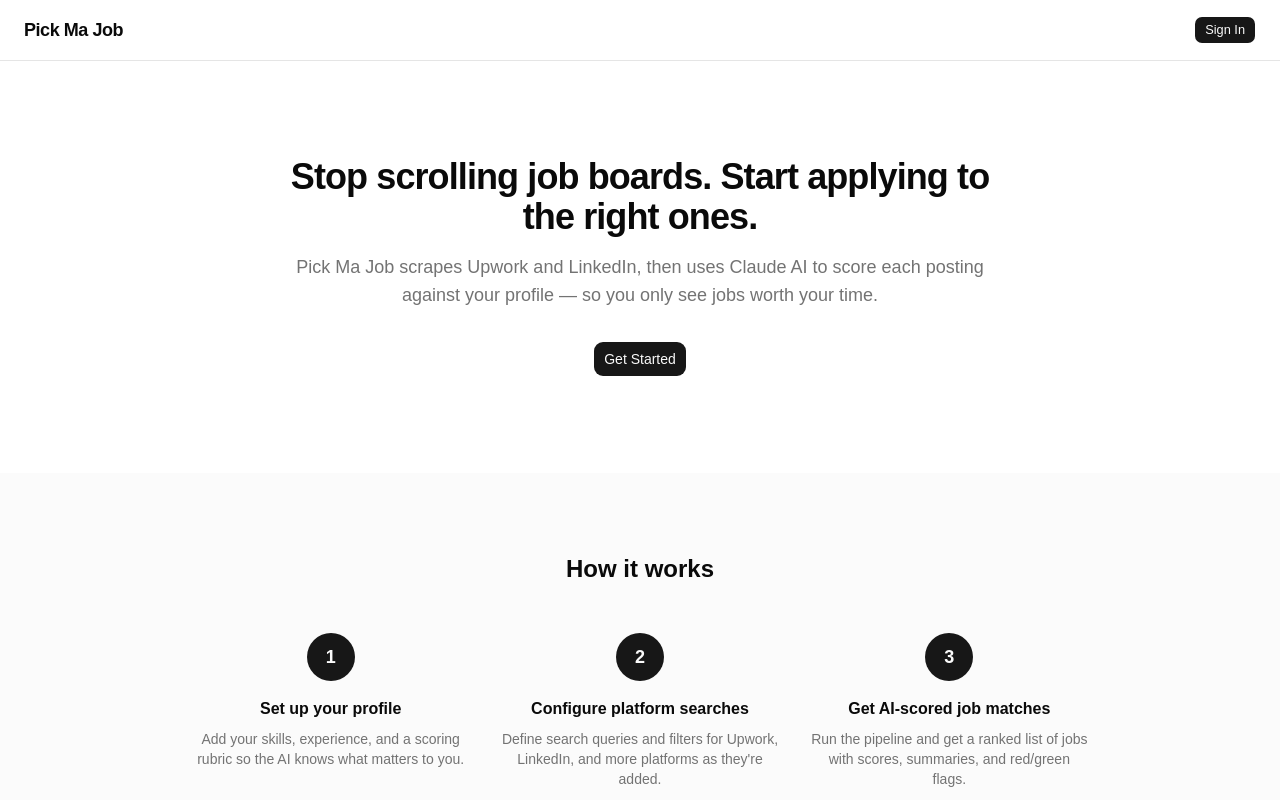
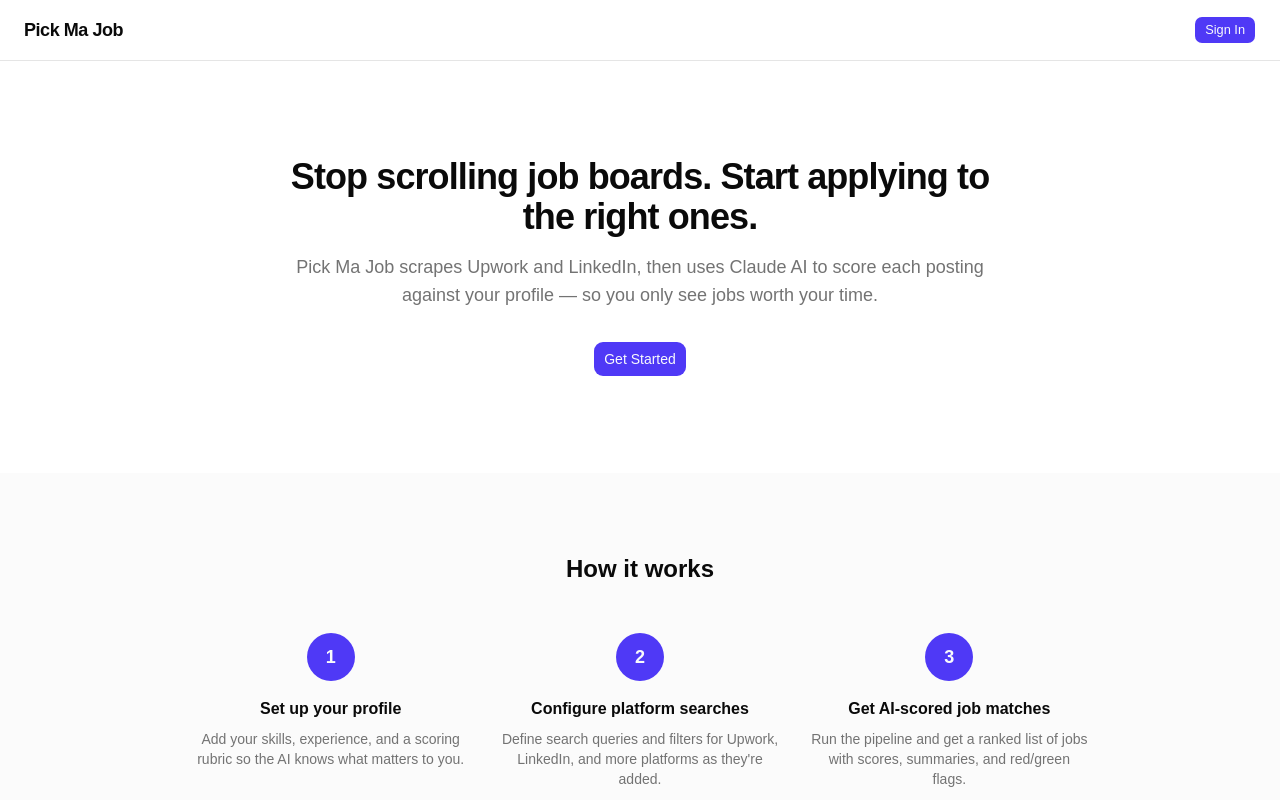
Before and after one commit to WallerTheDeveloper/pick-ma-job, a React (Vite) app in the folder frontend/: page / in a window 1280 px wide. Shown: the top 800 px of the page. Built offline with nearby package versions, Linux system fonts and the light colour scheme.

Commit message:
feat: redesigned app adding more professional colors

```diff
--- a/frontend/src/components/layout/app-shell.tsx
+++ b/frontend/src/components/layout/app-shell.tsx
@@ -1,20 +1,21 @@
 import { NavLink, Outlet } from "react-router";
+import { LayoutDashboard, FileSearch, User, Settings, Shield, LogOut } from "lucide-react";
 import { Separator } from "@/components/ui/separator";
 import { Button } from "@/components/ui/button";
 import { useAuth } from "@/hooks/use-auth";
 
 const navItems = [
-  { to: "/dashboard", label: "Dashboard" },
-  { to: "/results", label: "Results" },
-  { to: "/profile", label: "Profile" },
-  { to: "/search-config", label: "Search Config" },
+  { to: "/dashboard", label: "Dashboard", icon: LayoutDashboard },
+  { to: "/results", label: "Results", icon: FileSearch },
+  { to: "/profile", label: "Profile", icon: User },
+  { to: "/search-config", label: "Search Config", icon: Settings },
 ] as const;
 
 const navLinkClass = ({ isActive }: { isActive: boolean }) =>
-  `block rounded-md px-3 py-2 text-sm font-medium transition-colors ${
+  `flex items-center gap-2.5 rounded-md px-3 py-2 text-sm font-medium transition-colors ${
     isActive
-      ? "bg-sidebar-accent text-sidebar-accent-foreground"
-      : "text-sidebar-foreground/70 hover:bg-sidebar-accent/50 hover:text-sidebar-accent-foreground"
+      ? "bg-sidebar-primary text-sidebar-primary-foreground"
+      : "text-sidebar-foreground/70 hover:bg-sidebar-accent hover:text-sidebar-accent-foreground"
   }`;
 
 export function AppShell() {
@@ -22,28 +23,30 @@ export function AppShell() {
 
   return (
     <div className="flex min-h-screen">
-      <aside className="w-60 border-r border-border bg-sidebar text-sidebar-foreground flex flex-col">
+      <aside className="w-60 border-r border-sidebar-border bg-sidebar text-sidebar-foreground flex flex-col">
         <div className="px-4 py-5">
-          <h1 className="text-lg font-semibold tracking-tight">Pick Ma Job</h1>
+          <h1 className="text-lg font-semibold tracking-tight text-sidebar-primary">Pick Ma Job</h1>
         </div>
-        <Separator />
+        <Separator className="bg-sidebar-border" />
         <nav className="flex-1 px-3 py-4 space-y-1">
-          {navItems.map(({ to, label }) => (
+          {navItems.map(({ to, label, icon: Icon }) => (
             <NavLink
               key={to}
               to={to}
               className={navLinkClass}
             >
+              <Icon className="h-4 w-4 shrink-0" />
               {label}
             </NavLink>
           ))}
           {user?.is_admin && (
             <NavLink to="/admin" className={navLinkClass}>
+              <Shield className="h-4 w-4 shrink-0" />
               Admin
             </NavLink>
           )}
         </nav>
-        <Separator />
+        <Separator className="bg-sidebar-border" />
         <div className="px-3 py-4 space-y-2">
           {user && (
             <p className="truncate px-3 text-xs text-sidebar-foreground/60">
@@ -53,10 +56,11 @@ export function AppShell() {
           <Button
             variant="ghost"
             size="sm"
-            className="w-full justify-start"
+            className="w-full justify-start gap-2 text-sidebar-foreground/70 hover:text-sidebar-foreground"
             onClick={() => logout()}
             disabled={logoutStatus === "pending"}
           >
+            <LogOut className="h-4 w-4" />
             {logoutStatus === "pending" ? "Signing out..." : "Sign out"}
           </Button>
         </div>
--- a/frontend/src/components/score-badge.tsx
+++ b/frontend/src/components/score-badge.tsx
@@ -7,10 +7,8 @@ interface ScoreBadgeProps {
 }
 
 function getScoreColor(score: number): string {
-  if (score >= 9) return "bg-green-600 text-white";
-  if (score >= 7) return "bg-blue-600 text-white";
-  if (score >= 5) return "bg-yellow-500 text-black";
-  if (score >= 3) return "bg-orange-500 text-white";
+  if (score >= 7) return "bg-green-600 text-white";
+  if (score >= 4) return "bg-yellow-500 text-black";
   return "bg-red-600 text-white";
 }
 
--- a/frontend/src/index.css
+++ b/frontend/src/index.css
@@ -55,32 +55,32 @@
     --card-foreground: oklch(0.145 0 0);
     --popover: oklch(1 0 0);
     --popover-foreground: oklch(0.145 0 0);
-    --primary: oklch(0.205 0 0);
-    --primary-foreground: oklch(0.985 0 0);
+    --primary: oklch(0.511 0.262 276.966);
+    --primary-foreground: oklch(0.984 0.003 247.858);
     --secondary: oklch(0.97 0 0);
     --secondary-foreground: oklch(0.205 0 0);
     --muted: oklch(0.97 0 0);
     --muted-foreground: oklch(0.556 0 0);
-    --accent: oklch(0.97 0 0);
-    --accent-foreground: oklch(0.205 0 0);
+    --accent: oklch(0.962 0.018 272.314);
+    --accent-foreground: oklch(0.457 0.240 276.966);
     --destructive: oklch(0.577 0.245 27.325);
     --border: oklch(0.922 0 0);
     --input: oklch(0.922 0 0);
-    --ring: oklch(0.708 0 0);
-    --chart-1: oklch(0.87 0 0);
-    --chart-2: oklch(0.556 0 0);
-    --chart-3: oklch(0.439 0 0);
-    --chart-4: oklch(0.371 0 0);
-    --chart-5: oklch(0.269 0 0);
+    --ring: oklch(0.511 0.262 276.966);
+    --chart-1: oklch(0.511 0.262 276.966);
+    --chart-2: oklch(0.623 0.214 276.966);
+    --chart-3: oklch(0.698 0.155 190.574);
+    --chart-4: oklch(0.769 0.188 70.08);
+    --chart-5: oklch(0.645 0.246 16.439);
     --radius: 0.625rem;
-    --sidebar: oklch(0.985 0 0);
+    --sidebar: oklch(0.968 0.012 264.742);
     --sidebar-foreground: oklch(0.145 0 0);
-    --sidebar-primary: oklch(0.205 0 0);
-    --sidebar-primary-foreground: oklch(0.985 0 0);
-    --sidebar-accent: oklch(0.97 0 0);
-    --sidebar-accent-foreground: oklch(0.205 0 0);
-    --sidebar-border: oklch(0.922 0 0);
-    --sidebar-ring: oklch(0.708 0 0);
+    --sidebar-primary: oklch(0.511 0.262 276.966);
+    --sidebar-primary-foreground: oklch(0.984 0.003 247.858);
+    --sidebar-accent: oklch(0.932 0.032 272.314);
+    --sidebar-accent-foreground: oklch(0.457 0.240 276.966);
+    --sidebar-border: oklch(0.910 0.022 272.314);
+    --sidebar-ring: oklch(0.511 0.262 276.966);
 }
 
 .dark {
@@ -90,31 +90,31 @@
     --card-foreground: oklch(0.985 0 0);
     --popover: oklch(0.205 0 0);
     --popover-foreground: oklch(0.985 0 0);
-    --primary: oklch(0.922 0 0);
-    --primary-foreground: oklch(0.205 0 0);
+    --primary: oklch(0.623 0.214 276.966);
+    --primary-foreground: oklch(0.145 0 0);
     --secondary: oklch(0.269 0 0);
     --secondary-foreground: oklch(0.985 0 0);
     --muted: oklch(0.269 0 0);
     --muted-foreground: oklch(0.708 0 0);
-    --accent: oklch(0.269 0 0);
-    --accent-foreground: oklch(0.985 0 0);
+    --accent: oklch(0.269 0.055 264.536);
+    --accent-foreground: oklch(0.873 0.095 264.536);
     --destructive: oklch(0.704 0.191 22.216);
     --border: oklch(1 0 0 / 10%);
     --input: oklch(1 0 0 / 15%);
-    --ring: oklch(0.556 0 0);
-    --chart-1: oklch(0.87 0 0);
-    --chart-2: oklch(0.556 0 0);
-    --chart-3: oklch(0.439 0 0);
-    --chart-4: oklch(0.371 0 0);
-    --chart-5: oklch(0.269 0 0);
-    --sidebar: oklch(0.205 0 0);
+    --ring: oklch(0.623 0.214 276.966);
+    --chart-1: oklch(0.623 0.214 276.966);
+    --chart-2: oklch(0.698 0.155 190.574);
+    --chart-3: oklch(0.769 0.188 70.08);
+    --chart-4: oklch(0.645 0.246 16.439);
+    --chart-5: oklch(0.555 0.163 276.966);
+    --sidebar: oklch(0.205 0.044 264.536);
     --sidebar-foreground: oklch(0.985 0 0);
-    --sidebar-primary: oklch(0.488 0.243 264.376);
-    --sidebar-primary-foreground: oklch(0.985 0 0);
-    --sidebar-accent: oklch(0.269 0 0);
-    --sidebar-accent-foreground: oklch(0.985 0 0);
+    --sidebar-primary: oklch(0.623 0.214 276.966);
+    --sidebar-primary-foreground: oklch(0.145 0 0);
+    --sidebar-accent: oklch(0.269 0.055 264.536);
+    --sidebar-accent-foreground: oklch(0.873 0.095 264.536);
     --sidebar-border: oklch(1 0 0 / 10%);
-    --sidebar-ring: oklch(0.556 0 0);
+    --sidebar-ring: oklch(0.623 0.214 276.966);
 }
 
 @layer base {
--- a/frontend/src/pages/dashboard.tsx
+++ b/frontend/src/pages/dashboard.tsx
@@ -1,7 +1,7 @@
 /** Dashboard page — welcome, stats, pipeline trigger, run status. */
 
 import { useQuery } from "@tanstack/react-query";
-import { Loader2, CheckCircle2, XCircle, Clock } from "lucide-react";
+import { Loader2, CheckCircle2, XCircle, Clock, Play, UserCircle, Settings2 } from "lucide-react";
 import { Card, CardContent, CardHeader, CardTitle } from "@/components/ui/card";
 import { Button } from "@/components/ui/button";
 import { fetchDashboard } from "@/api/dashboard";
@@ -61,9 +61,10 @@ export function DashboardPage() {
 
       {/* Quick stats */}
       <div className="grid gap-4 sm:grid-cols-2 lg:grid-cols-3">
-        <Card>
+        <Card className="shadow-sm transition-shadow hover:shadow-md">
           <CardHeader className="pb-2">
-            <CardTitle className="text-sm font-medium text-muted-foreground">
+            <CardTitle className="flex items-center gap-2 text-sm font-medium text-muted-foreground">
+              <UserCircle className="h-4 w-4" />
               Profile
             </CardTitle>
           </CardHeader>
@@ -74,9 +75,10 @@ export function DashboardPage() {
           </CardContent>
         </Card>
 
-        <Card>
+        <Card className="shadow-sm transition-shadow hover:shadow-md">
           <CardHeader className="pb-2">
-            <CardTitle className="text-sm font-medium text-muted-foreground">
+            <CardTitle className="flex items-center gap-2 text-sm font-medium text-muted-foreground">
+              <Settings2 className="h-4 w-4" />
               Search Configs
             </CardTitle>
           </CardHeader>
@@ -85,9 +87,10 @@ export function DashboardPage() {
           </CardContent>
         </Card>
 
-        <Card>
+        <Card className="shadow-sm transition-shadow hover:shadow-md">
           <CardHeader className="pb-2">
-            <CardTitle className="text-sm font-medium text-muted-foreground">
+            <CardTitle className="flex items-center gap-2 text-sm font-medium text-muted-foreground">
+              <Clock className="h-4 w-4" />
               Recent Runs
             </CardTitle>
           </CardHeader>
@@ -110,7 +113,10 @@ export function DashboardPage() {
                 Running...
               </>
             ) : (
-              "Run Pipeline"
+              <>
+                <Play className="mr-2 h-4 w-4" />
+                Run Pipeline
+              </>
             )}
           </Button>
           {!canRun && (
@@ -139,7 +145,7 @@ export function DashboardPage() {
           </h3>
           <div className="space-y-2">
             {data.recent_runs.map((run) => (
-              <Card key={run.id} className="p-3">
+              <Card key={run.id} className="p-3 shadow-sm">
                 <div className="flex items-center justify-between text-sm">
                   <span className="text-muted-foreground">
                     {new Date(run.started_at).toLocaleString()}
```
